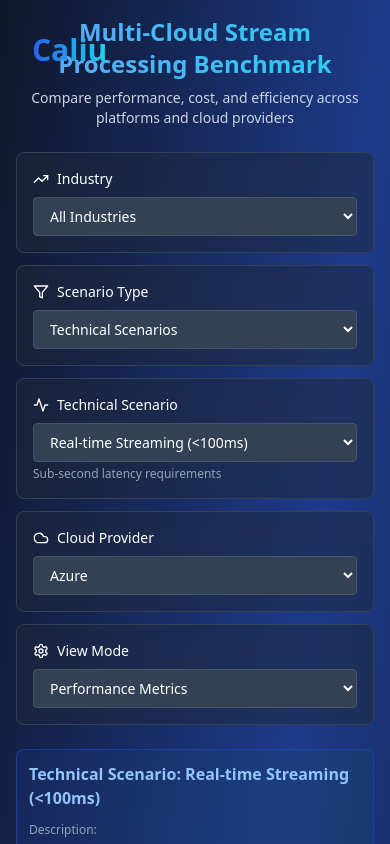
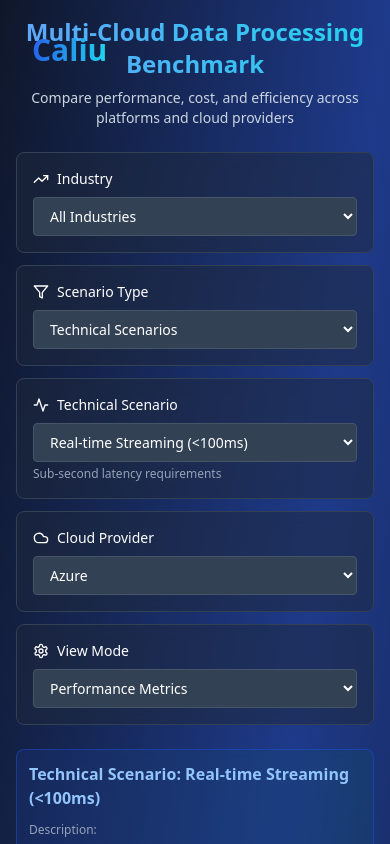
Before and after one commit to Caliu-Data/stream-benchmark-platform, a React (Vite) app: page / in a window 390 px wide. Shown: the top 844 px of the page. Built offline with nearby package versions, Linux system fonts and the light colour scheme.

Commit message:
Fix title

```diff
--- a/index.html
+++ b/index.html
@@ -2,9 +2,9 @@
 <html lang="en">
   <head>
     <meta charset="UTF-8" />
-    <link rel="icon" type="image/svg+xml" href="/vite.svg" />
+    <link rel="icon" type="image/svg+xml" href="/caliu-favicon.svg" />
     <meta name="viewport" content="width=device-width, initial-scale=1.0" />
-    <title>stream-benchmark</title>
+    <title>Caliu - Stream Processing Benchmark</title>
   </head>
   <body>
     <div id="root"></div>
--- a/src/App.jsx
+++ b/src/App.jsx
@@ -492,12 +492,17 @@
         {/* Header */}
         <div className="relative mb-6 md:mb-8">
           <div className="absolute top-4 left-4">
-            <div className="text-3xl md:text-4xl font-bold bg-gradient-to-r from-blue-600 to-cyan-400 bg-clip-text text-transparent">
+            <a
+              href="https://caliudata.com"
+              target="_blank"
+              rel="noopener noreferrer"
+              className="text-3xl md:text-4xl font-bold bg-gradient-to-r from-blue-600 to-cyan-400 bg-clip-text text-transparent hover:from-blue-500 hover:to-cyan-300 transition-all duration-200 cursor-pointer"
+            >
               Caliu
-            </div>
+            </a>
           </div>
           <h1 className="text-2xl md:text-4xl font-bold mb-2 bg-gradient-to-r from-blue-400 to-cyan-400 bg-clip-text text-transparent text-center">
-            Multi-Cloud Stream Processing Benchmark
+            Multi-Cloud Data Processing Benchmark
           </h1>
           <p className="text-slate-300 text-sm md:text-base text-center">Compare performance, cost, and efficiency across platforms and cloud providers</p>
         </div>
```
Also changed, not shown: public/caliu-favicon.svg (added).
